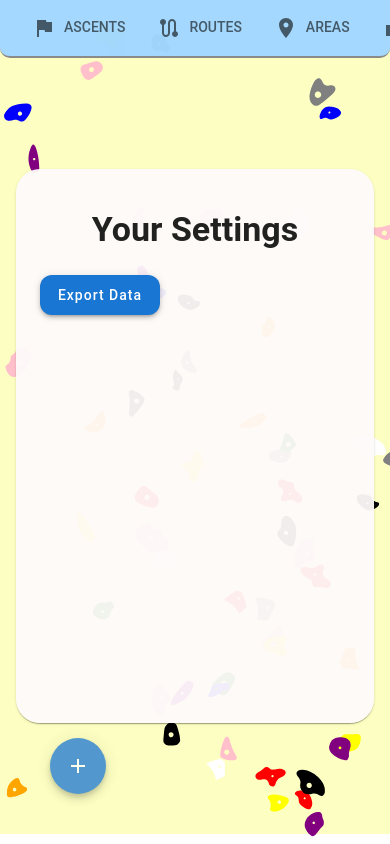
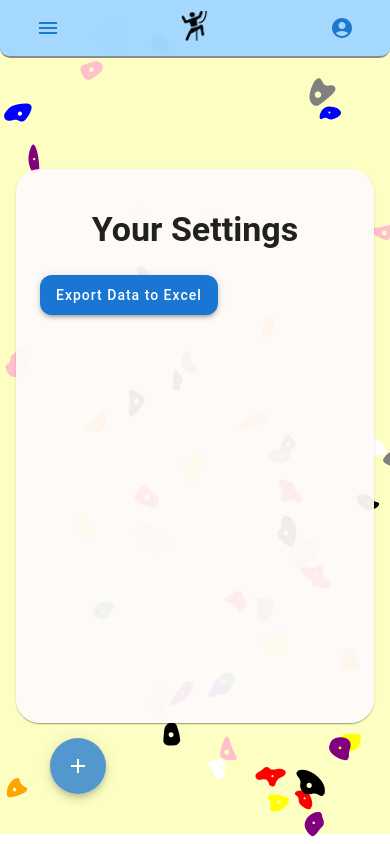
Before and after one commit to kellyr27/Indoor-Climbing-Log-2.0, a React (Create React App) app: page /user/settings in a window 390 px wide. Built offline with nearby package versions, Linux system fonts and the light colour scheme; sample sign-in values are in the browser's storage; what javascript-time-ago would draw is missing.

Commit message:
Worked on navbar for small screen

```diff
--- a/src/components/NavBar/NavBar.js
+++ b/src/components/NavBar/NavBar.js
@@ -1,4 +1,4 @@
-import React, { useCallback } from 'react'
+import React, { useCallback, useState } from 'react'
 import { AppBar, Toolbar, Tabs, Tab, Button, Tooltip, Box } from '@mui/material';
 import { useNavigate, useLocation } from 'react-router-dom';
 import { useAuthContext } from '../../context/AuthContext';
@@ -14,6 +14,12 @@ import IconWithText from '../IconWithText';
 import PlaceIcon from '@mui/icons-material/Place';
 import RouteIcon from '@mui/icons-material/Route';
 import FlagIcon from '@mui/icons-material/Flag';
+import { useMediaQuery } from '@mui/material';
+import MenuIcon from '@mui/icons-material/Menu';
+
+
+// Import png
+import logo from '../../assets/climbinglogo.png';
 
 const NavBar = () => {
     const theme = useTheme();
@@ -21,6 +27,9 @@ const NavBar = () => {
     const location = useLocation();
     const { isAuthenticated, setIsAuthenticated } = useAuthContext();
     const {enqueueSnackbar} = useSnackbar();
+
+	// Check if screen size is small or less using MUI
+	const isSmallScreen = useMediaQuery(theme.breakpoints.down('md'));
 
     const validPaths = ['/ascents', '/routes', '/areas', '/stats', '/login', '/register'];
 	const basePath = validPaths.includes(`/${location.pathname.split('/')[1]}`) ? `/${location.pathname.split('/')[1]}` : false;
@@ -40,8 +49,10 @@ const NavBar = () => {
         <Tab key={key} label={label} value={value} onClick={() => handleTabClick(value)} />
     );
 
-    const [anchorEl, setAnchorEl] = React.useState(null);
+    const [anchorEl, setAnchorEl] = useState(null);
+	const [anchorEl2, setAnchorEl2] = useState(null);
     const open = Boolean(anchorEl);
+	const open2 = Boolean(anchorEl2);
 
     const handleMenu = (event) => {
         setAnchorEl(event.currentTarget);
@@ -54,6 +65,19 @@ const NavBar = () => {
     const handleMenuClick = (route) => {
         navigate(route);
         handleMenuClose();
+    };
+
+	const handleMenu2 = (event) => {
+        setAnchorEl2(event.currentTarget);
+    };
+
+    const handleMenuClose2 = () => {
+        setAnchorEl2(null);
+    };
+
+    const handleMenuClick2 = (route) => {
+        navigate(route);
+        handleMenuClose2();
     };
 
     return (
@@ -83,6 +107,12 @@ const NavBar = () => {
 						sm: "space-between",
 					}
 				}}>
+					{!isSmallScreen && <>
+						<Box>
+							<Tooltip title="Climbing Log">
+								<img src={logo} alt="logo" style={{height: 30, width: 30}}/>
+							</Tooltip>
+						</Box>
 						<Box>
 							{isAuthenticated !== null && (
 								<Tabs value={basePath}>
@@ -98,6 +128,58 @@ const NavBar = () => {
 								</Tabs>
 							)}
 						</Box>
+					</>}
+					{isSmallScreen && <>
+						<Box>
+
+							<Button onClick={handleMenu2}>
+								<MenuIcon/>
+							</Button>
+							<Menu
+								anchorEl={anchorEl2}
+								open={open2}
+								onClose={handleMenuClose2}
+								transformOrigin={{
+									vertical: 'top',
+									horizontal: 'left',
+								}}
+								anchorOrigin={{
+									vertical: 'bottom',
+									horizontal: 'left',
+								}}
+							>
+								<MenuItem onClick={() => handleMenuClick2('/ascents')}>
+									<ListItemIcon>
+										<FlagIcon/>
+									</ListItemIcon>
+									<ListItemText primary="Ascents" />
+								</MenuItem>
+								<MenuItem onClick={() => handleMenuClick2('/routes')}>
+									<ListItemIcon>
+										<RouteIcon/>
+									</ListItemIcon>
+									<ListItemText primary="Routes" />
+								</MenuItem>
+								<MenuItem onClick={() => handleMenuClick2('/areas')}>
+									<ListItemIcon>
+										<PlaceIcon/>
+									</ListItemIcon>
+									<ListItemText primary="Areas" />
+								</MenuItem>
+								<MenuItem onClick={() => handleMenuClick2('/stats')}>
+									<ListItemIcon>
+										<BarChartIcon/>
+									</ListItemIcon>
+									<ListItemText primary="Stats" />
+								</MenuItem>
+							</Menu>
+						</Box>
+						<Box>
+							<Tooltip title="Climbing Log">
+								<img src={logo} alt="logo" style={{height: 30, width: 30}}/>
+							</Tooltip>
+						</Box>
+					</>}
 					{isAuthenticated && (
 						<Box>
 							<Tooltip title="Account">
--- a/src/pages/SettingsPage/SettingsPage.js
+++ b/src/pages/SettingsPage/SettingsPage.js
@@ -115,7 +115,7 @@ const SettingsPage = () => {
                         Your Settings
                     </Typography>
 					<MyButton
-						buttonText='Export Data'
+						buttonText='Export Data to Excel'
 						handleClick={handleExportExcel}
 					/>
                     {/* <DeleteButtonWithDialog
```
Also changed, not shown: src/assets/climbinglogo.png (added). Lines whose indentation alone changed are shown as unchanged.
